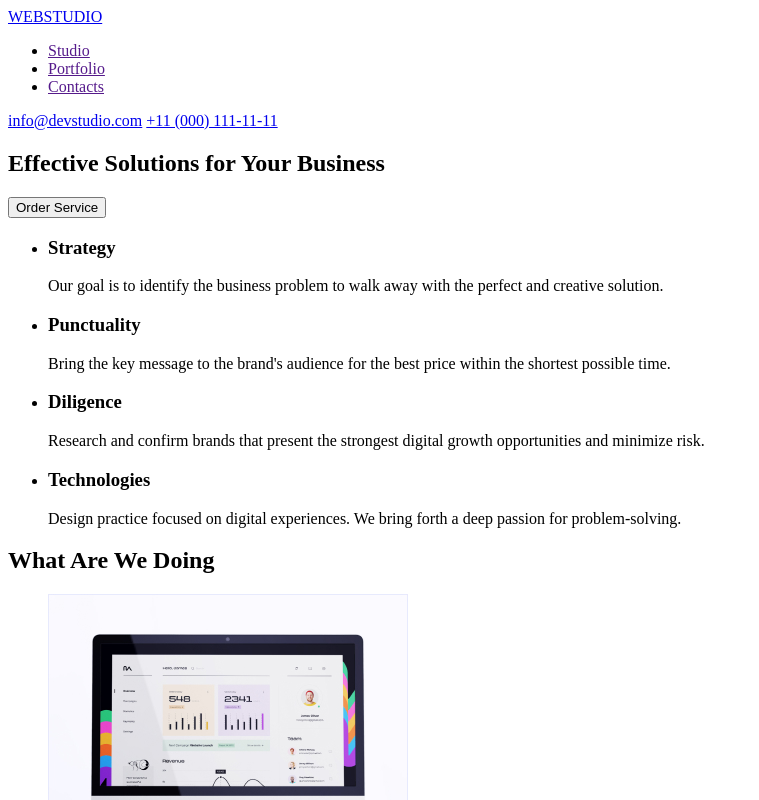
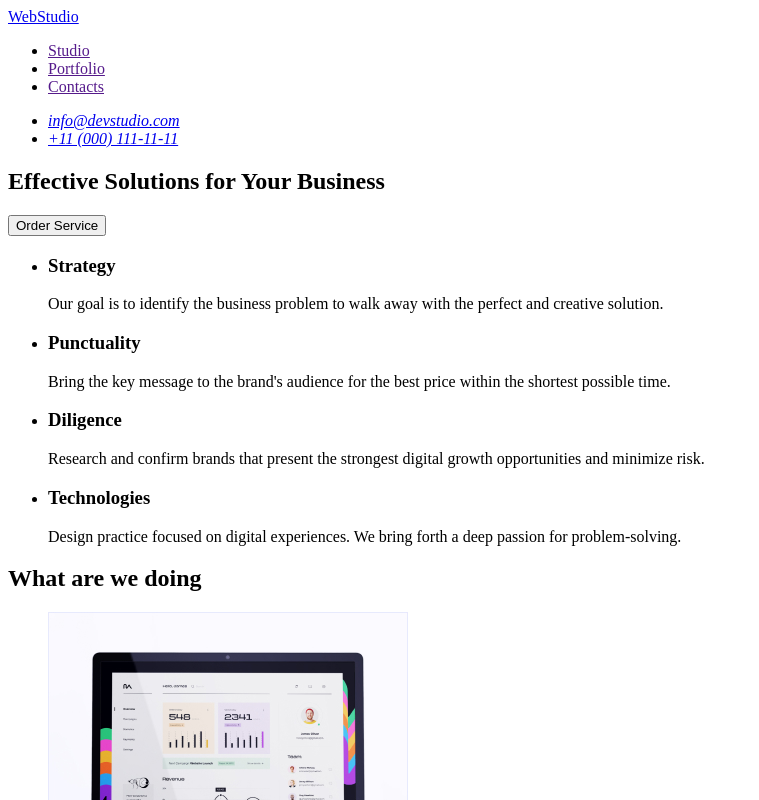
Before and after one commit to CrazyRus97/goit-markup-hw-01, a plain HTML site: page index.html in a window 1280 px wide. Shown: the top 800 px of the page, without its empty margins (0-759 px from the left). Drawn offline with Linux system fonts and the light colour scheme.

Commit message:
update after first autocheck

```diff
--- a/index.html
+++ b/index.html
@@ -1,5 +1,5 @@
 <!DOCTYPE html>
-<html lang="uk">
+<html lang="en">
   <head>
     <meta charset="UTF-8" />
     <meta http-equiv="X-UA-Compatible" content="IE=edge" />
@@ -8,8 +8,8 @@
   </head>
   <body>
     <header>
-      <a href="./index.html">WEBSTUDIO</a>
       <nav>
+        <a href="./index.html">WebStudio</a>
         <ul>
           <li>
             <a href="">Studio</a>
@@ -22,9 +22,12 @@
           </li>
         </ul>
       </nav>
-
-      <a href="mailto:info@devstudio.com">info@devstudio.com</a>
-      <a href="tel:++110001111111">+11 (000) 111-11-11</a>
+      <address>
+        <ul>
+          <li><a href="mailto:info@devstudio.com">info@devstudio.com</a></li>
+          <li><a href="tel:++110001111111">+11 (000) 111-11-11</a></li>
+        </ul>
+      </address>
     </header>
     <main>
       <section>
@@ -65,7 +68,7 @@
         </ul>
       </section>
       <section>
-        <h2>What Are We Doing</h2>
+        <h2>What are we doing</h2>
         <ul>
           <li>
             <img
@@ -140,7 +143,7 @@
       </section>
     </main>
     <footer>
-      <a href="./index.html">WEBSTUDIO</a>
+      <a href="./index.html">WebStudio</a>
       <p>
         Increase the flow of customers and sales for your business with digital marketing & growth
         solutions.
```
